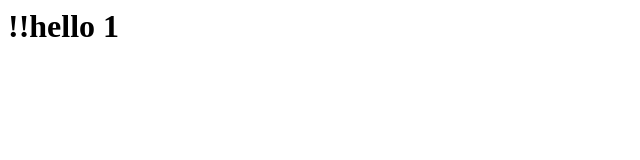
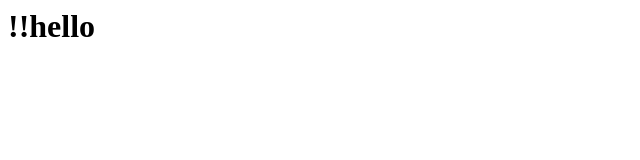
Before and after one commit to roshansibi/roshandevops, a plain HTML site: page index.html in a window 1280 px wide. Shown: the full height of the page, 0-640 px from the left. Drawn offline with Linux system fonts and the light colour scheme.

Commit message:
Update index.html

```diff
--- a/index.html
+++ b/index.html
@@ -1 +1 @@
-<h1>!!hello 1 </h1>
+<h1>!!hello </h1>
```
